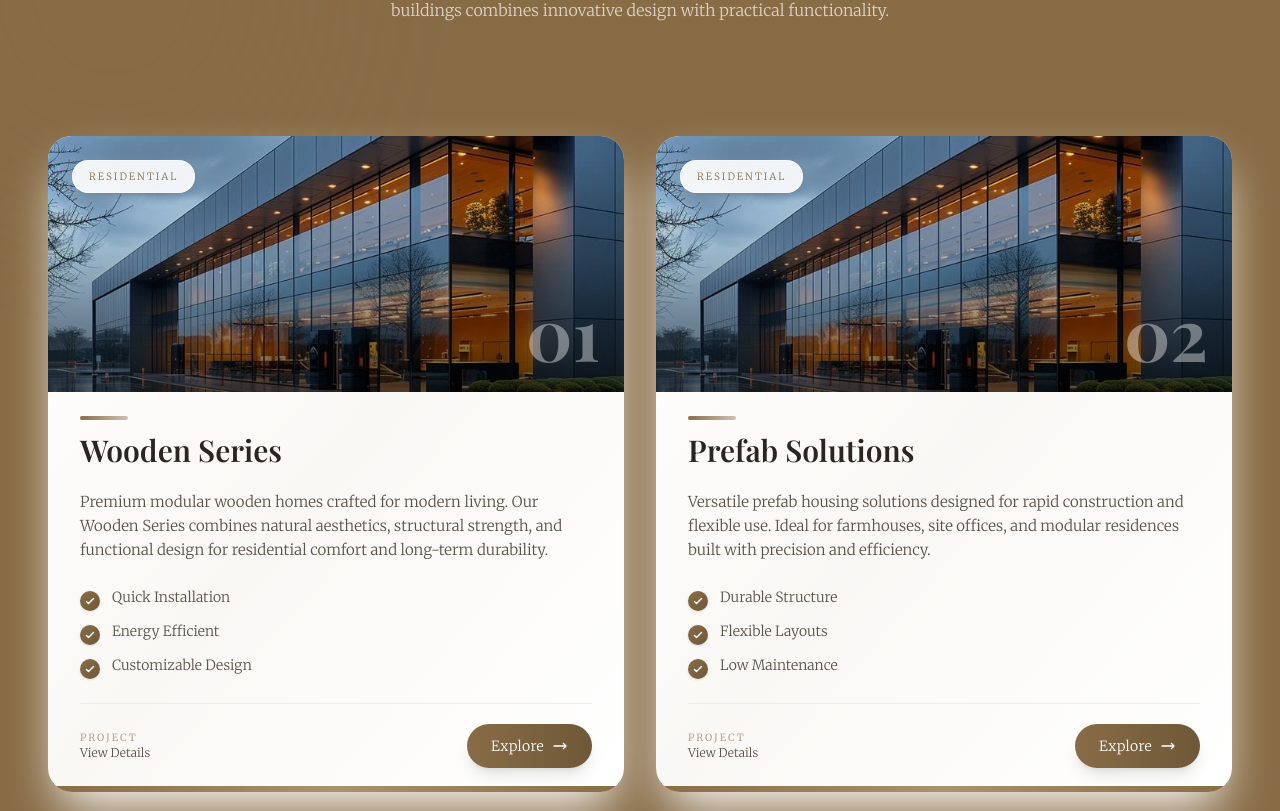
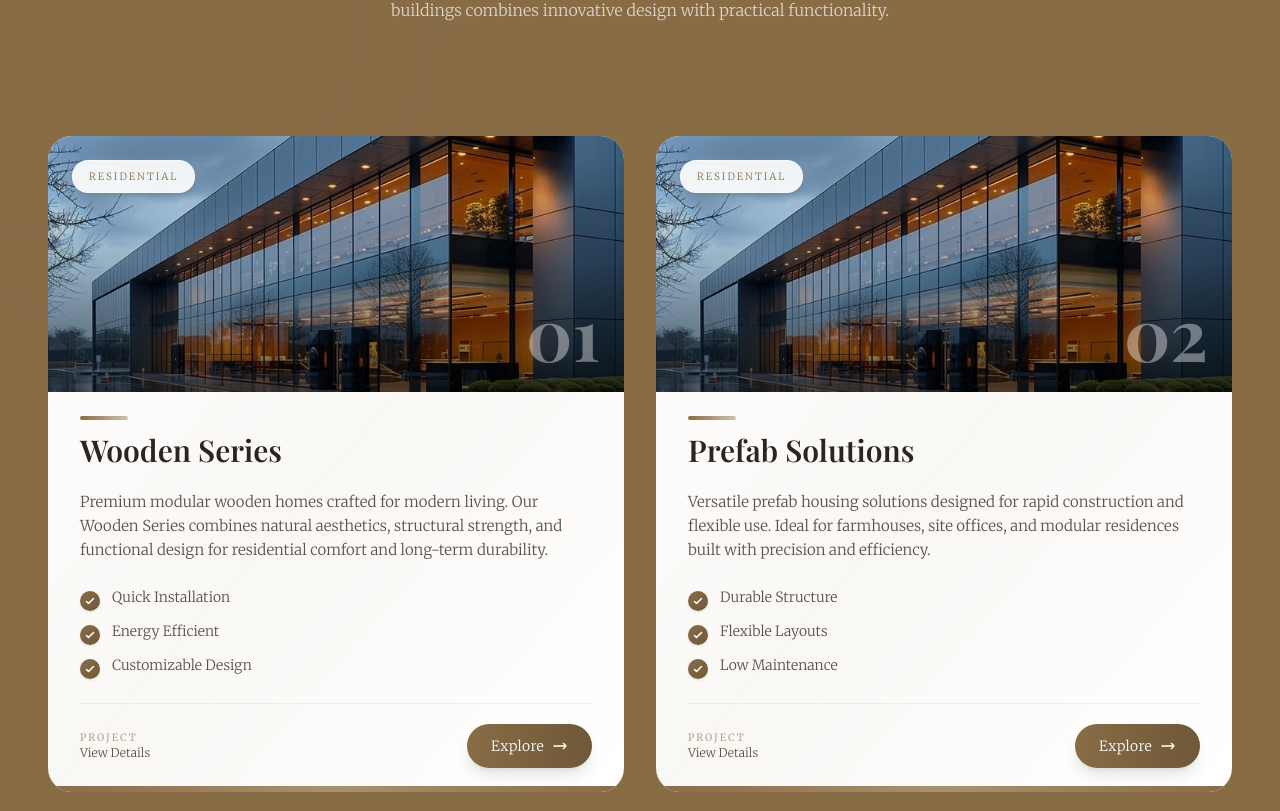
Before and after one commit to Texo-Prefab/Texo-Main, a Next.js app: page / in a window 1280 px wide. Shown: the part 2349-3160 px from the top of the page. Built offline with nearby package versions, Linux system fonts and the light colour scheme; a web font is replaced by a local one.

Commit message:
Update Products Card

```diff
--- a/src/components/Ourproducts.tsx
+++ b/src/components/Ourproducts.tsx
@@ -204,7 +204,7 @@ const ProductCard = ({ product, index }: { product: any; index: number }) => {
       onHoverEnd={() => setIsHovered(false)}
       className="group relative perspective-1000 h-full "
     >
-      <div className="relative h-full overflow-hidden rounded-3xl bg-linear-to-br from-white via-[#faf8f5] to-white shadow-2xl shadow-white transition-all duration-700 hover:shadow-[0_20px_60px_rgba(136,108,70,0.15)]">
+      <div className="relative h-full overflow-hidden rounded-3xl bg-linear-to-br from-white via-[#faf8f5] to-white  transition-all duration-700 hover:shadow-[0_20px_60px_rgba(136,108,70,0.15)]">
 
         {/* Decorative Accent */}
         <div className="absolute right-0 top-0 h-32 w-32 bg-linear-to-br from-[#886c46]/10 to-transparent blur-2xl" />
```
